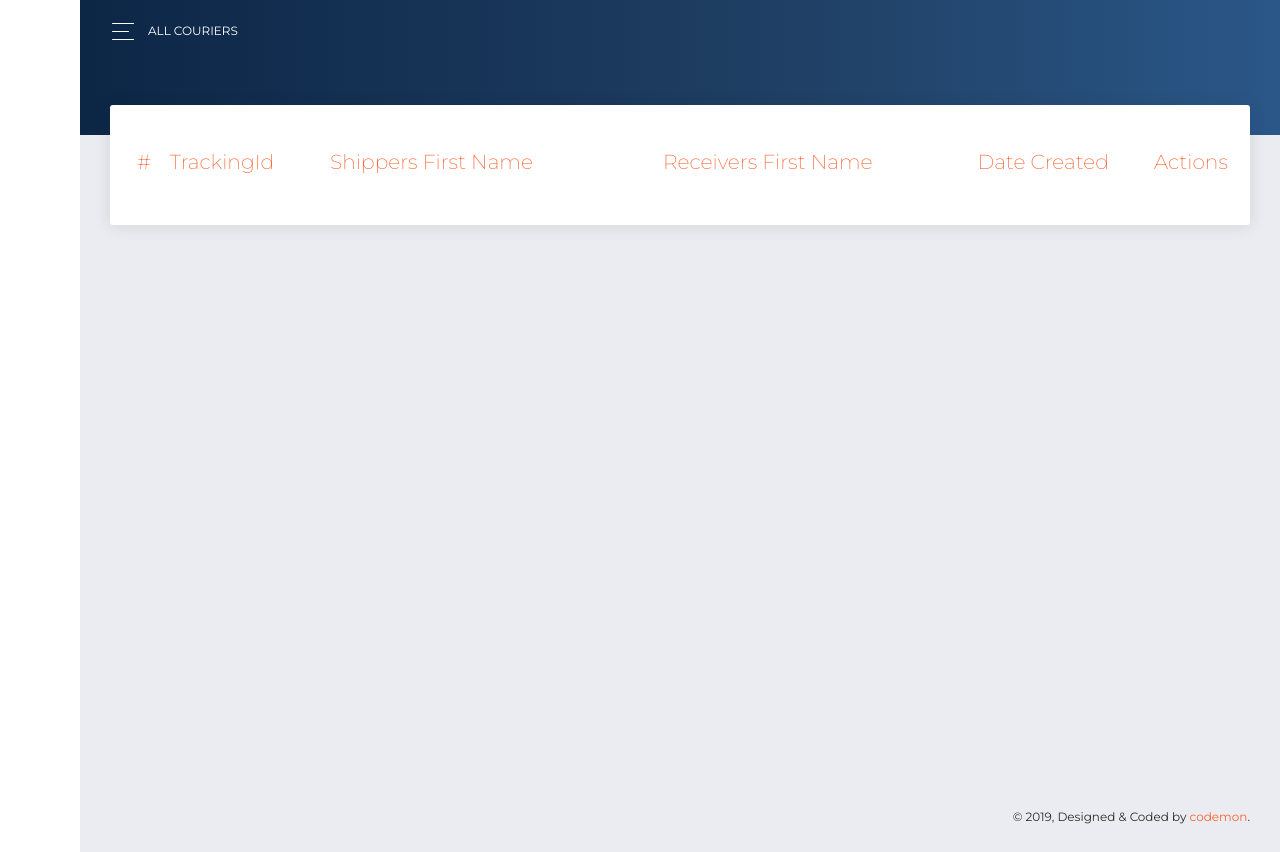
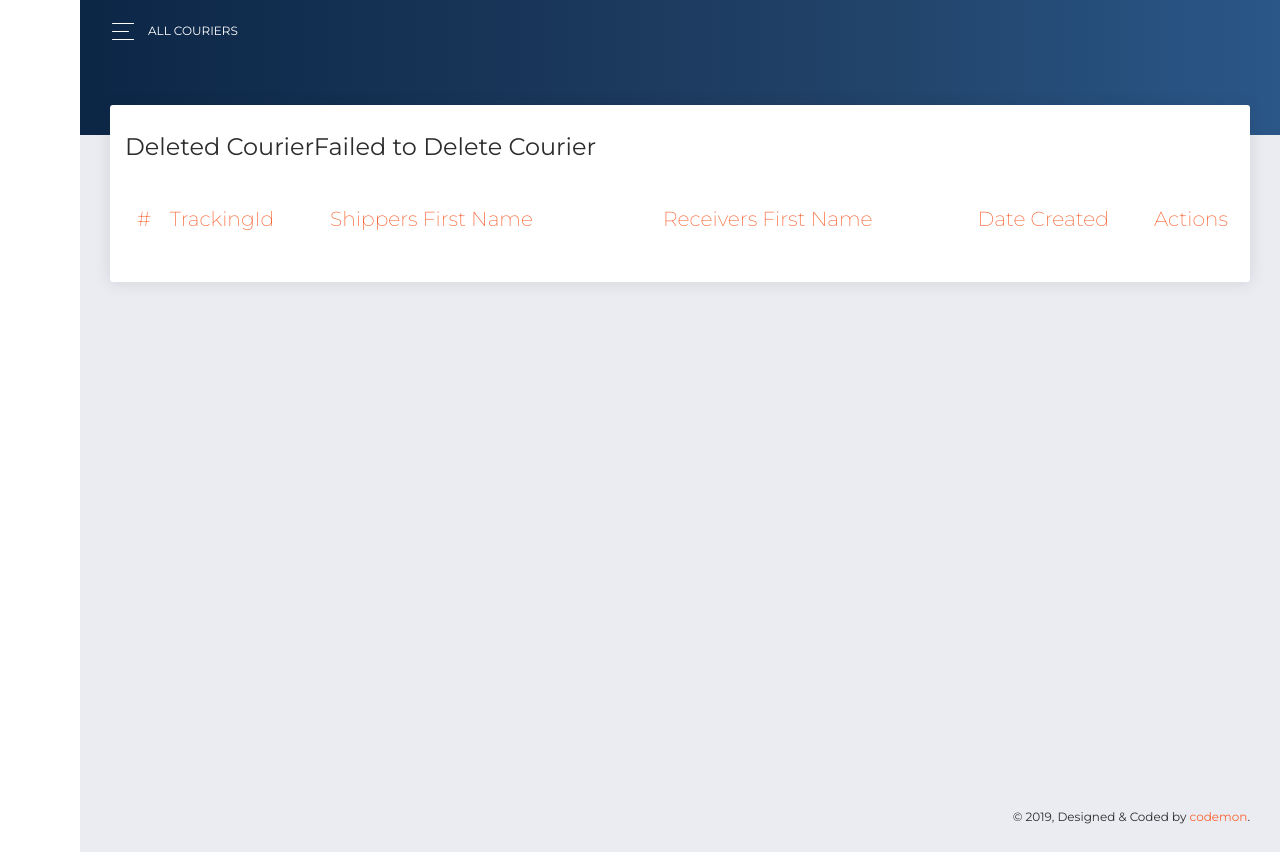
Before and after one commit to CeoFred/courier-service, a PHP site: page /admin/pages/all.php in a window 1280 px wide. Run offline with PHP 8.4, Linux system fonts and the light colour scheme; the visitor is signed in with stand-in values (Sample User, id 1); tables that the repository leaves empty hold one stand-in row (values such as "Sample post"); lists and menus that the app fills with data are empty; some web fonts are replaced.

Commit message:
add delete feature

```diff
--- a/admin/pages/all.php
+++ b/admin/pages/all.php
@@ -207,31 +207,23 @@ $res = $query->fetchAll(PDO::FETCH_ASSOC);
                   <div class="content">
                           <div class="row">
         <div class="col-md-12">
-
-
-
-
-
-
-
-
-
-
-
-
-
-
-
-
 <div class="card">
     <div class="card-header">
-        <!-- <h4 class="card-title"> Simple Table</h4> -->
+        <h4 class="card-title"><?php
+        if(isset($_SESSION['c_deleted'])){
+            echo 'Deleted Courier';
+            unset($_SESSION['c_deleted']);
+        }
+        if(isset($_SESSION['c_deleted_false'])){
+            echo 'Failed to Delete Courier';
+            unset($_SESSION['c_deleted_false']);
+
+        }
+        ?></h4>
 
     </div>
     <div class="card-body">
         <div class="table-responsive">
-
-
             <table class="table">
                 <thead class="text-primary">
 
@@ -334,7 +326,7 @@ foreach ($res as $key => $value) {
 
 
 
-<a href="deleteCourier.php?tracking_id='.$value['tracking_id'].'" rel="tooltip" class="btn btn-danger btn-icon btn-sm ">
+<a href="delete.php?tracking_id='.$value['tracking_id'].'" rel="tooltip" class="btn btn-danger btn-icon btn-sm ">
 
 <i class="now-ui-icons ui-1_simple-remove"></i>
 
--- a/admin/pages/viewCourier.php
+++ b/admin/pages/viewCourier.php
@@ -265,7 +265,7 @@ const copyToClipboard = str => {
 
                                 <label>Address</label>
                                 <div class="form-group">
-                                    <input id="receiver_address" value=<?=$receiver_address?> type="text" class="form-control">
+                                <textarea id="receiver_address" class="form-control" rows="10"><?=$receiver_address?></textarea>
                                 </div>
                                 <label>Email</label>
                                 <div class="form-group">
@@ -302,6 +302,7 @@ const copyToClipboard = str => {
                                 <div class="form-group">
                                     <input id="shipper_first_name" value="<?=$shipper_first_name?>" type="text" class="form-control">
                                 </div>
+
                                 <label>Last Name</label>
                                 <div class="form-group">
                                     <input id="shipper_last_name" value=<?=$shipper_last_name?> type="text" class="form-control">
@@ -309,8 +310,9 @@ const copyToClipboard = str => {
 
                                 <label>Address</label>
                                 <div class="form-group">
-                                    <input id="shipper_address" value=<?=$shipper_address?> type="text" class="form-control">
+                                <textarea id="shipper_address" class="form-control" rows="10"><?=$shipper_address?></textarea>
                                 </div>
+
                                 <label>Email</label>
                                 <div class="form-group">
                                     <input id="shipper_email" value=<?=$shipper_email?> type="email" class="form-control">
--- a/api/config/db.php
+++ b/api/config/db.php
@@ -2,16 +2,16 @@
 class Database{
 
     // heroku credentials
-    private $host = "us-cdbr-iron-east-02.cleardb.net";
-    private $db_name = "heroku_2cc9f27b81c94e0";
-    private $username = "b16442e8aa5641";
-    private $password = "96654dd2";
+    // private $host = "us-cdbr-iron-east-02.cleardb.net";
+    // private $db_name = "heroku_2cc9f27b81c94e0";
+    // private $username = "b16442e8aa5641";
+    // private $password = "96654dd2";
 
     //local host crednetials
-    // private $host = "localhost";
-    // private $db_name = "courier";
-    // private $username = "root";
-    // private $password = "";
+    private $host = "localhost";
+    private $db_name = "courier";
+    private $username = "root";
+    private $password = "";
 
     // private $host = "localhost";
     // private $db_name = "fedexpos_courier";
--- a/api/core/index.php
+++ b/api/core/index.php
@@ -406,38 +406,29 @@ class Courier extends Base {
     return false;
   }
 
-  // delete the job
-  function delete()
+  // delete the courier
+  function delete(String $tracking_id)
   {
-
-
-    if(!$this->is_workable()){
-      return false;
-    }
-
     // delete query
-    $query = "UPDATE " . $this->table_name . "
-    SET status = ?,
-    deleted_at = ?
-    WHERE job_id = ? AND status = ?";
+    $query = "UPDATE $this->table_name
+    SET package_status =:package_status,
+    deleted_at =:deleted_at
+    WHERE tracking_id =:tracking_id";
 
     // prepare query
     $stmt = $this->conn->prepare($query);
 
     // sanitize
-    $this->id = htmlspecialchars(strip_tags($this->id));
+    $this->id = htmlspecialchars(strip_tags($tracking_id));
     $this->deleted_at = date('Y-m-d H:i:s');
-
     // bind id of record to delete
-    $stmt->bindParam(1, $this->not_active);
-    $stmt->bindParam(2, $this->deleted_at);
-    $stmt->bindParam(3, $this->id);
-    $stmt->bindParam(4, $this->active_status);
-
+    $stmt->bindParam("package_status", $this->not_active);
+    $stmt->bindParam("deleted_at", $this->deleted_at);
+    $stmt->bindParam("tracking_id", $this->id);
 
     // execute query
     if ($stmt->execute()) {
-      return true;
+      return $stmt;
     }
 
     return false;
```
Also changed, not shown: admin/pages/delete.php (added, +43 -0 lines).
